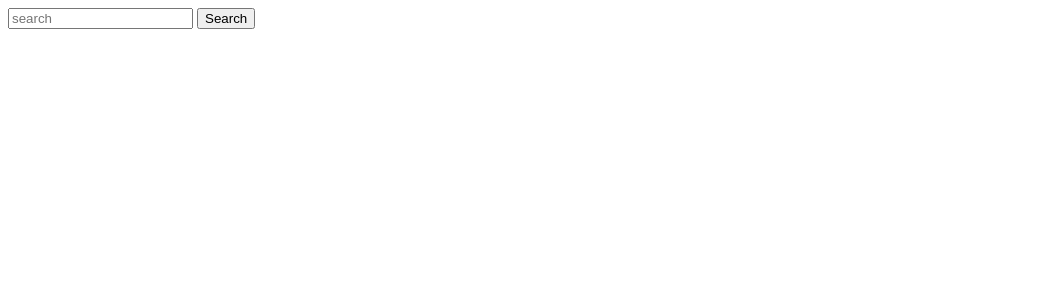
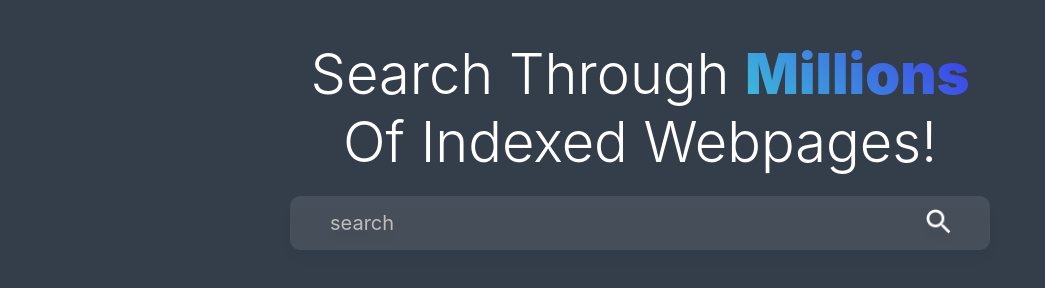
Before and after one commit to RomanLatipov/Search_engine, a website: page index.html in a window 1280 px wide. Shown: the whole page, without its empty margins (0-1045 px from the left). Drawn offline with Linux system fonts and the light colour scheme; files that its build step writes are made by us from their sources.

Commit message:
complete styling for search engine

```diff
--- a/index.html
+++ b/index.html
@@ -5,16 +5,23 @@
     <meta name="viewport" content="width=device-width, initial-scale=1.0">
     <title>Document</title>
     <script src="./dist/script.js" defer></script>
+    <link href="styles.css" rel="stylesheet" type="text/css" />
 </head>
 <body>
-    <input id="search" type="text" placeholder="search">
-    <button id="btn" onclick="submit()";>Search</button>
+    <div class="title" style="padding-top: 40px; color: white">
+        <a>Search Through <span class="gradient-text" style="font-weight: 900">Millions</span></a><br>
+        <a>Of Indexed Webpages!</a>
+    </div><br>
+    <div class="search-bar" style="margin: auto;">
+        <input type="text" id="search" placeholder="search">
+        <button id="myBtn" onclick="submit()";><img src="search.png"></button>
+    </div>
     <script>
-        const input = document.getElementById("search");
+        var input = document.getElementById("search");
         input.addEventListener("keypress", function(event) {
             if (event.key === "Enter") {
                 event.preventDefault();
-                document.getElementById("btn").click();
+                document.getElementById("myBtn").click();
             }
         });
     </script>
--- a/src/script.ts
+++ b/src/script.ts
@@ -4,22 +4,23 @@ async function submit() {
     const secretKey = await response.json();
     const key = secretKey.key;
 
-    const search = await fetch(`https://www.googleapis.com/customsearch/v1?key=${key}&cx=partner-pub-3853029306847841:xz1zltlp4uh&q=House Of The Dragon`);
+    const value: string = document.querySelector<HTMLInputElement>("#search").value;
+
+    const search = await fetch(`https://www.googleapis.com/customsearch/v1?key=${key}&cx=partner-pub-3853029306847841:xz1zltlp4uh&q=${value}`);
     const data = await search.json();
     const res = data.items;
 
-    const value = document.querySelector<HTMLInputElement>("#search").value;
-    console.log(value)
-
     try {
+        document.getElementById('content').innerHTML += `<div style="color: white;">Top 10 results in about
+        (${data.searchInformation.formattedSearchTime} seconds)`;
         for (let i = 0; i< res.length; i++) {
             document.getElementById('content').innerHTML +=
-            `<form>
-                <a href=${res[i].link} target="_blank">${res[i].link}</a>
-                <a target="_blank" href=${res[i].link}>
-                    <h2>${res[i].title}</h2>
+            `<form style="margin-top: 20px; padding: 30px; width: 50vmax; border-radius: 15px; background: rgba(34, 40, 52, 1);">
+                <a style="font-size: 20px; color: white; text-decoration: none;" href=${res[i].link} target="_blank">${res[i].link}</a>
+                <a target="_blank" href=${res[i].link} style="text-decoration: none;">
+                    <h2 style="font-size: 30px; color: white;">${res[i].title}</h2>
                 </a>
-                <a>${res[i].htmlSnippet}</a><br>
+                <a style="color: white">${res[i].htmlSnippet}</a><br>
             </form>`;
         }
     } catch (error) {
--- /dev/null
+++ b/styles.css
@@ -0,0 +1,65 @@
+* {
+    font-family: 'Inter';
+}
+body {
+    margin:0;
+    padding: 0;
+    background: rgba(52, 62, 75, 1);
+    width:100%;
+    min-height: 100vh;
+}
+
+
+#content {
+    position: absolute; left: 50%;
+    transform: translate(-50%, 2%);
+}
+.header {
+    background: linear-gradient(45deg, rgba(27, 52, 70, 0.6212), rgba(27, 55, 76, 0.57));
+    padding: 25px;
+    text-align: left;
+}
+.title {
+    text-align: center;
+    font-weight: 300;
+    color: white;
+    font-size: 56px;
+}
+.gradient-text {
+    background-image: linear-gradient(45deg, rgba(61, 190, 218, 1), rgba(61, 57, 232, 1));
+    -webkit-text-fill-color: transparent;
+    -webkit-background-clip: text;
+}
+.search-bar {
+    width: 50vmax;
+    height:50px;
+    background: rgba(182, 182, 182, 0.15);
+    display: flex;
+    align-items: center;
+    border-radius: 10px;
+    padding: 2px 40px 2px 20px;
+    filter: drop-shadow(0px 10px 4px  rgba(0, 0, 0, 0.15));
+}
+.search-bar input{
+    background: transparent;
+    flex: 1;
+    border: 0;
+    outline: none;
+    padding: 30px 20px;
+    font-size: 20px;
+    color: #bdbdbd;
+}
+::placeholder {
+    color: #bdbdbd;
+}
+.search-bar button img{
+    width: 25px;
+}
+.search-bar button {
+    border: 0;
+    border-radius: 50%;
+    width: 30px;
+    height: 30px;
+    background: transparent;
+    cursor: pointer;
+}
```
Also changed, not shown: dist/script.js, search.png (added), 1 other file.
